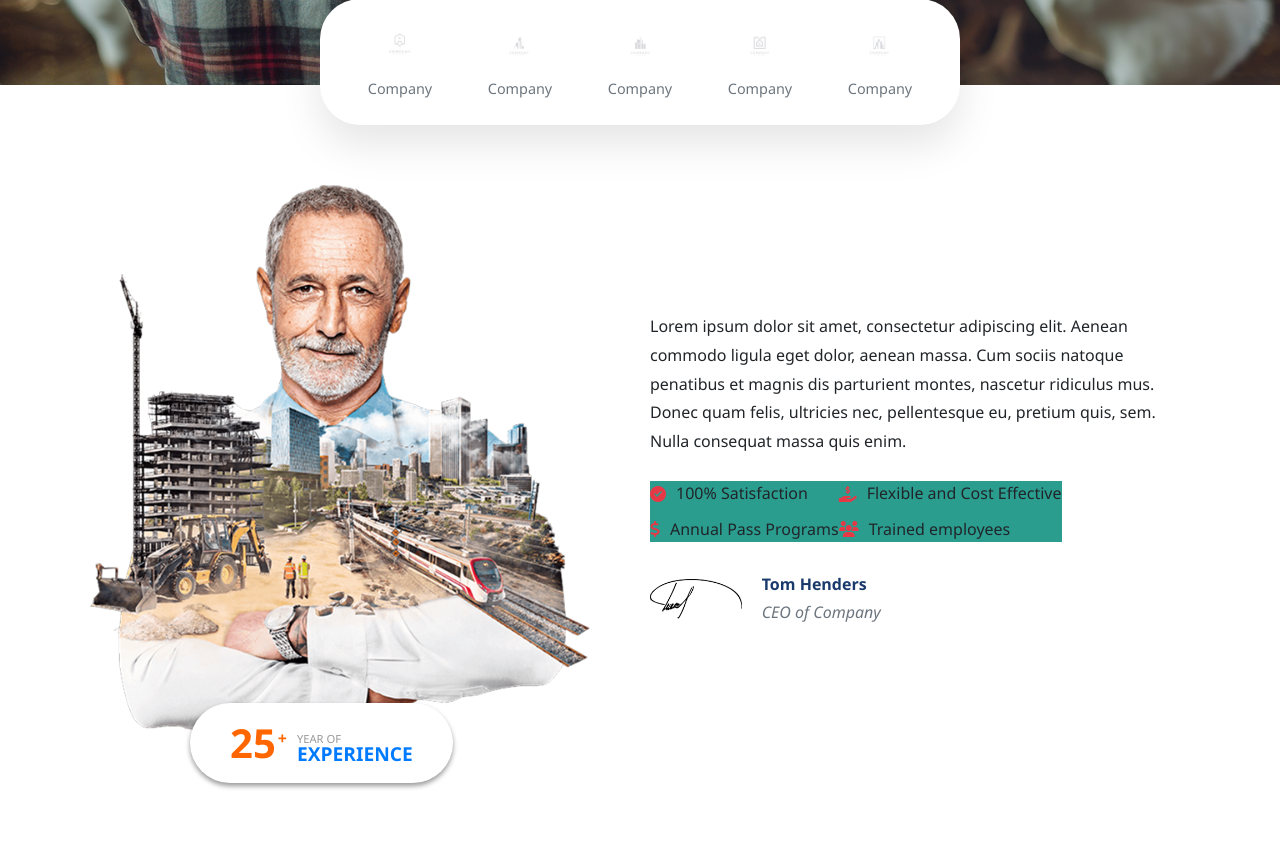
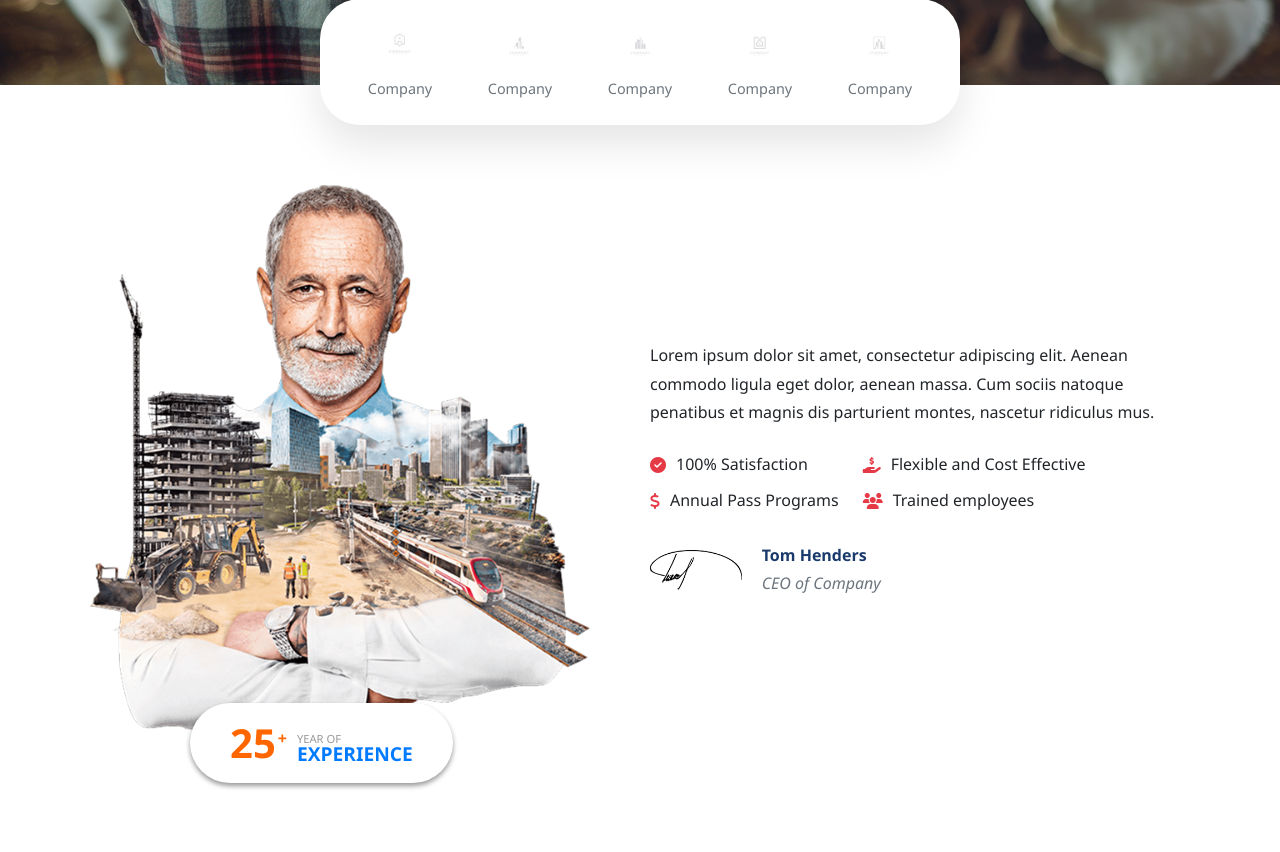
Before and after one commit to electrodragon/BeMotion, a PHP site: page / in a window 1280 px wide. Shown: the part 785-1637 px from the top of the page. Run offline with PHP 8.4, Linux system fonts and the light colour scheme.

Commit message:
Set Design of Experience Page

```diff
--- a/css/main.css
+++ b/css/main.css
@@ -278,13 +278,13 @@ header {
 .features .experience-right .features-list {
   display: flex;
   list-style: none;
+  gap: 24px;
   padding: 0;
   margin-bottom: 30px;
 }
 .features .experience-right .features-list .lists {
   display: flex;
   flex-direction: column;
-  background: #2a9d8f;
   gap: 10px;
 }
 .features .experience-right .features-list .lists li {
--- a/includes/features.php
+++ b/includes/features.php
@@ -16,8 +16,6 @@
             <p>
                 Lorem ipsum dolor sit amet, consectetur adipiscing elit. Aenean commodo ligula eget dolor, aenean massa.
                 Cum sociis natoque penatibus et magnis dis parturient montes, nascetur ridiculus mus.
-                Donec quam felis, ultricies nec, pellentesque eu, pretium quis, sem.
-                Nulla consequat massa quis enim.
             </p>
             <ul class="features-list">
                 <div class="lists">
--- a/scss/_features.scss
+++ b/scss/_features.scss
@@ -80,14 +80,14 @@
 
         .features-list {
             display: flex;
-           list-style: none;
+            list-style: none;
+            gap: 24px;
             padding: 0;
             margin-bottom: 30px;
 
             .lists {
                 display: flex;
                 flex-direction: column;
-                background: #2a9d8f;
                 gap: 10px;
 
                 li {
```
Also changed, not shown: 1 other file.
